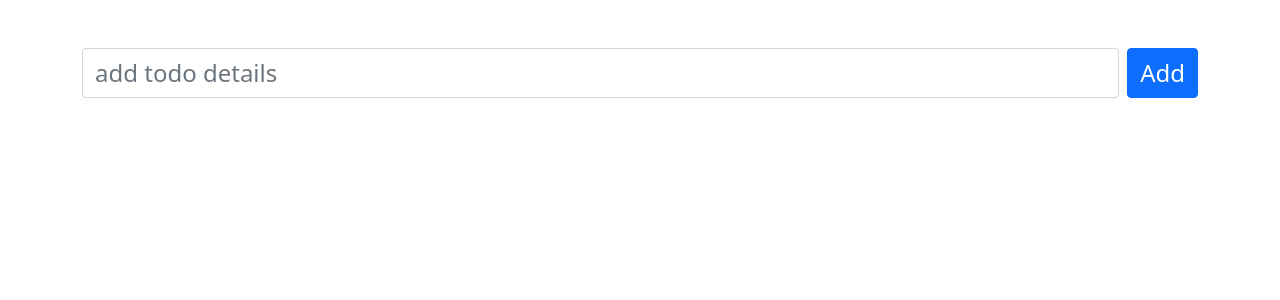
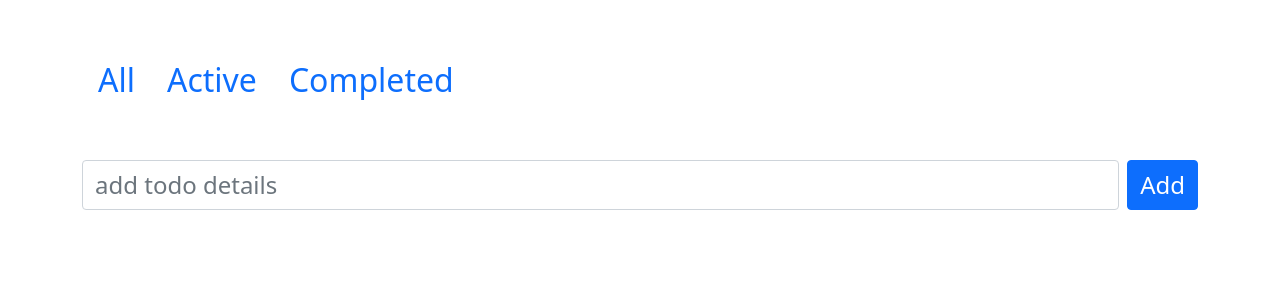
Before and after one commit to sunmengyue/my-todo-app, a React (Create React App) app: page / in a window 1280 px wide. Shown: the top 300 px of the page. Built offline with nearby package versions, Linux system fonts and the light colour scheme.

Commit message:
add Active and Completed screens

```diff
--- a/src/App.js
+++ b/src/App.js
@@ -1,6 +1,7 @@
 import React, { useState } from 'react';
-import TodoList from './TodoList';
-import TodoForm from './TodoForm';
+import TodoList from './components/TodoList';
+import TodoForm from './components/TodoForm';
+import Nav from './components/Nav';
 
 const App = () => {
   //   let todos = [
@@ -24,7 +25,8 @@ const App = () => {
   }
 
   return (
-    <div className='container'>
+    <div className='container mt-5'>
+      <Nav />
       <TodoForm todos={todos} addTodo={addTodo} />
       <TodoList todos={todos} deleteTodo={deleteTodo} toggleTodo={toggleTodo} />
     </div>
--- /dev/null
+++ b/src/components/Nav.js
@@ -0,0 +1,25 @@
+import React from 'react';
+
+const Nav = () => {
+  return (
+    <ul className='nav'>
+      <li className='nav-item'>
+        <a className='nav-link active' aria-current='page' href='#'>
+          All
+        </a>
+      </li>
+      <li className='nav-item'>
+        <a className='nav-link' aria-current='page' href='#'>
+          Active
+        </a>
+      </li>
+      <li className='nav-item'>
+        <a className='nav-link' aria-current='page' href='#'>
+          Completed
+        </a>
+      </li>
+    </ul>
+  );
+};
+
+export default Nav;
--- a/src/Todo.js
+++ b/src/components/Todo.js
@@ -1,5 +1,5 @@
-import React, { useState } from 'react';
-import './styles/Todo.css';
+import React from 'react';
+import '../styles/Todo.css';
 
 const Todo = ({ todo, deleteTodo, id, toggleTodo }) => {
   return (
--- a/src/TodoForm.js
+++ b/src/components/TodoForm.js
@@ -11,7 +11,6 @@ const TodoForm = ({ addTodo }) => {
     e.preventDefault();
     addTodo({ id: uuidv4(), task: value, completed: false });
     //save to local storage
-    e.target.value = '';
   }
   return (
     <form className='d-flex mt-5' onSubmit={handleSubmit}>
```
Also changed, not shown: src/Navbar.js (deleted, +0 -11 lines), src/components/Route.js (added, +7 -0 lines), src/tabs/Active.js (added, +14 -0 lines), src/tabs/Completed.js (added, +14 -0 lines), src/components/TodoList.js (renamed from src/TodoList.js).
